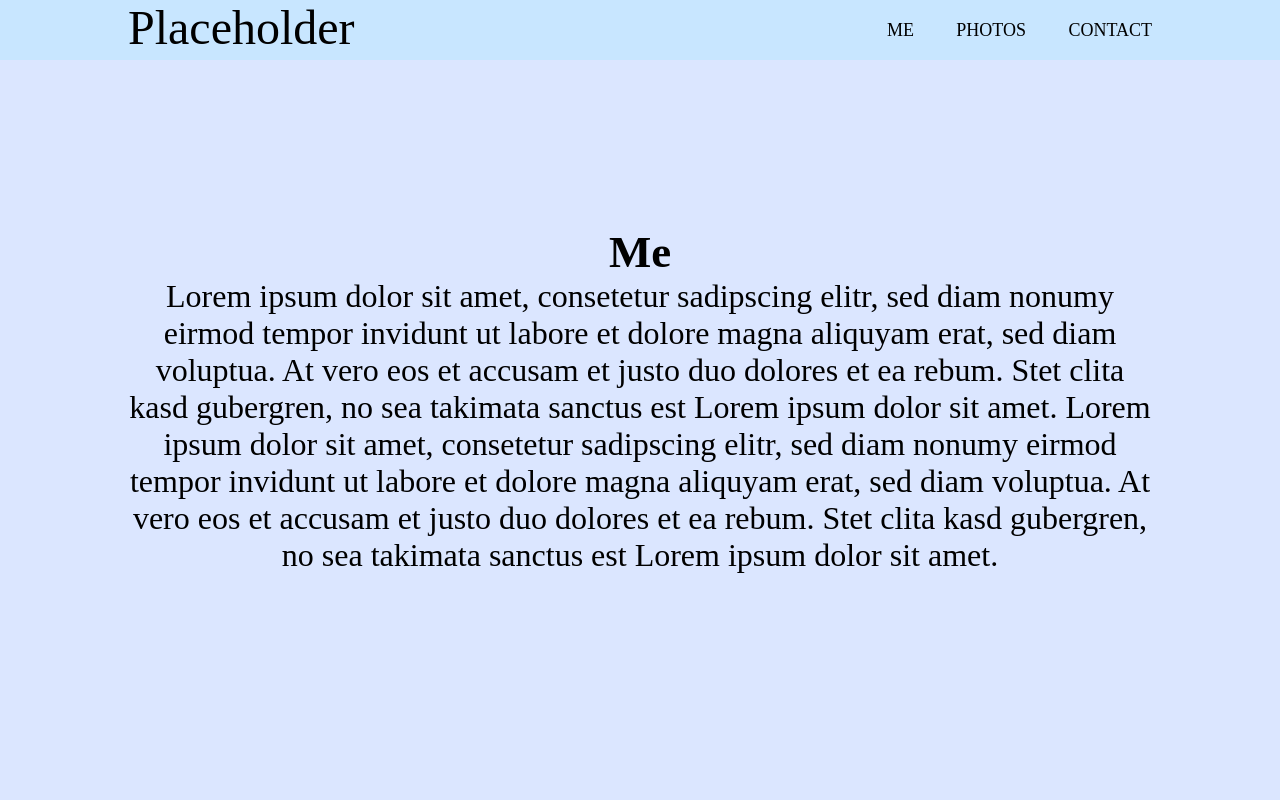
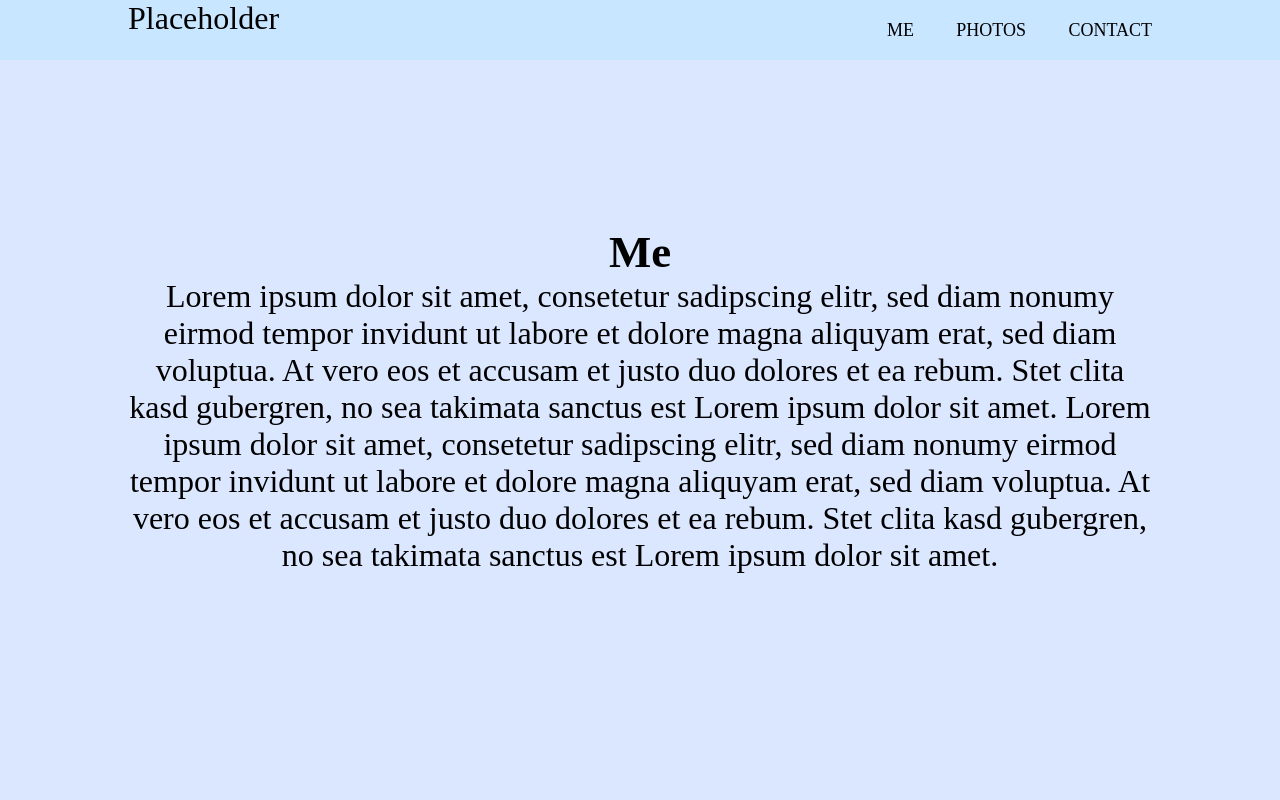
Before and after one commit to zBinFinn/zBinFinn.github.io, a plain HTML site: page index.html in a window 1280 px wide. Shown: the top 800 px of the page. Drawn offline with nearby package versions, Linux system fonts and the light colour scheme; a web font is replaced by a local one.

Commit message:
Made navbar scale better

```diff
--- a/styles.css
+++ b/styles.css
@@ -82,7 +82,7 @@ header::after {
 .logo {
     color: var(--font-color);
 
-    font-size:300%;
+    font-size:xx-large;
     float: left;
     font-weight: 500;
 
```
